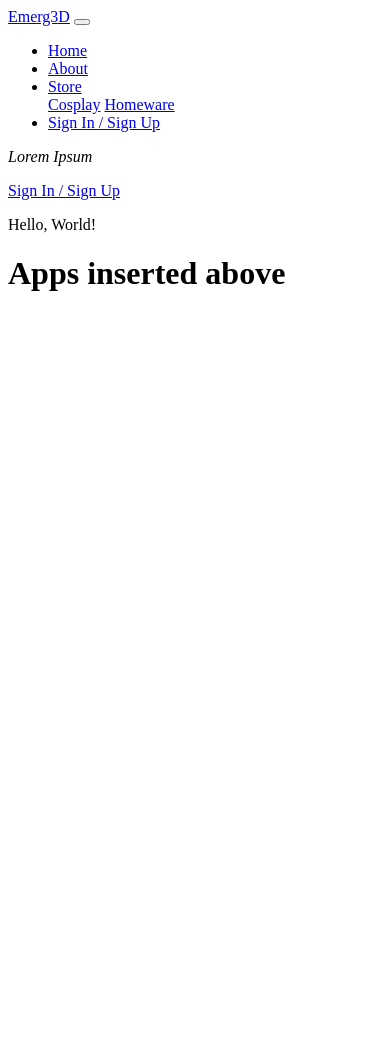
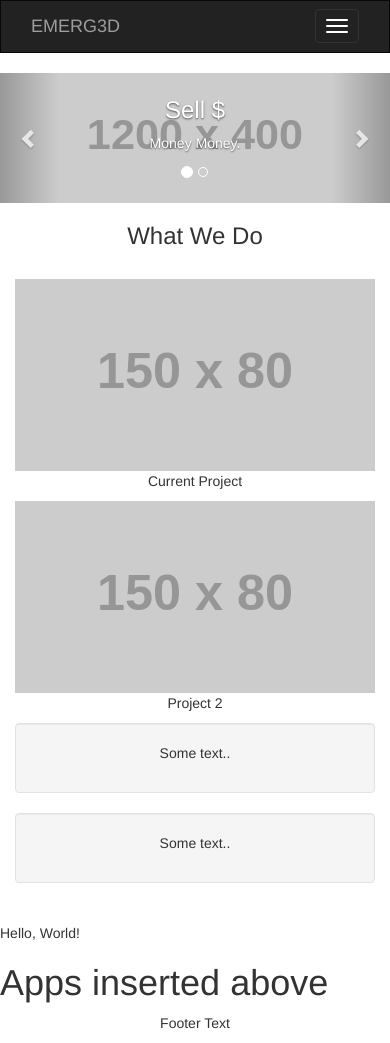
Before and after one commit to modonohoe/emerg3d, a Django app: page / in a window 390 px wide. Before the commit the page ends 844 px from the top, so only its background shows below. Run offline with Django 3.2, Linux system fonts and the light colour scheme; some libraries are stand-ins or nearby versions.

Commit message:
Add: w3schools bootstrap boilerplate to base.html

```diff
--- a/emerg3d/settings.py
+++ b/emerg3d/settings.py
@@ -27,7 +27,7 @@ TEMPLATES_DIR = os.path.join(BASE_DIR, 'templates')
 SECRET_KEY = os.environ.get('SECRET_KEY')
 
 # SECURITY WARNING: don't run with debug turned on in production!
-DEBUG = False
+DEBUG = True
 
 ALLOWED_HOSTS = ['emerg3d-426f1031de84.herokuapp.com',
                  '8000-modonohoe-emerg3d-xxmc8jkn3t.us2.codeanyapp.com']
--- a/templates/base.html
+++ b/templates/base.html
@@ -8,69 +8,142 @@
     <meta name="viewport" content="width=device-width, initial-scale=1.0" />
 
     <!-- stylesheets -->
-    <script
-      src="https://stackpath.bootstrapcdn.com/bootstrap/4.1.3/js/bootstrap.min.js"
-      integrity="sha384-ChfqqxuZUCnJSK3+MXmPNIyE6ZbWh2IMqE241rYiqJxyMiZ6OW/JmZQ5stwEULTy"
-      crossorigin="anonymous"
-    ></script>
+    <link
+      rel="stylesheet"
+      href="https://maxcdn.bootstrapcdn.com/bootstrap/3.4.1/css/bootstrap.min.css"
+    />
+    <script src="https://ajax.googleapis.com/ajax/libs/jquery/3.7.1/jquery.min.js"></script>
+    <script src="https://maxcdn.bootstrapcdn.com/bootstrap/3.4.1/js/bootstrap.min.js"></script>
     <link rel="stylesheet" href="{% static 'css/base.css' %}" />
 
     <title>Document</title>
   </head>
+
   <body>
-    <nav class="navbar navbar-dark navbar-expand-sm">
-      <a href="/" class="navbar-brand">Emerg3D</a>
-
+    <!-- bootstrap boilerplate from w3schools -->
+    <nav class="navbar navbar-inverse">
+      <div class="container">
+        <div class="row">
+          <div class="col-sm-6">
+            <div class="navbar-header navbar-right">
               <button
-        class="navbar-toggler ml-auto"
                 type="button"
+                class="navbar-toggle"
                 data-toggle="collapse"
-        data-target="#navbarNavDropdown"
-        aria-controls="navbarNavDropdown"
-        aria-expanded="false"
-        aria-label="Toggle navigation"
+                data-target="#myNavbar"
               >
-        <span class="navbar-toggler-icon"></span>
+                <span class="icon-bar"></span>
+                <span class="icon-bar"></span>
+                <span class="icon-bar"></span>
               </button>
-
-      <div class="collapse navbar-collapse" id="navbarNavDropdown">
-        <ul class="navbar-nav mr-auto">
-          <li class="active nav-item mr-2">
-            <a class="nav-link" href="#">Home</a>
-          </li>
-          <li class="nav-item mr-2">
-            <a class="nav-link" href="#">About</a>
-          </li>
-          <li class="nav-item dropdown">
-            <a
-              class="nav-link dropdown-toggle"
-              href="#"
-              id="navbarDropdownMenuLink"
-              role="button"
-              data-toggle="dropdown"
-              aria-haspopup="true"
-              aria-expanded="false"
-            >
-              Store
-            </a>
-            <div class="dropdown-menu" aria-labelledby="navbarDropdownMenuLink">
-              <a class="dropdown-item" href="#">Cosplay</a>
-              <a class="dropdown-item" href="#">Homeware</a>
+              <a class="navbar-brand" href="#">EMERG3D</a>
             </div>
-          </li>
-
-          <li class="nav-item mr-2 d-block d-sm-none">
-            <a class="nav-link" href="#">Sign In / Sign Up</a>
-          </li>
+          </div>
+          <div class="col-sm-6">
+            <div class="collapse navbar-collapse" id="myNavbar">
+              <ul class="nav navbar-nav navbar-right">
+                <li><a href="#">About</a></li>
+                <li><a href="#">Blog</a></li>
+                <li><a href="#">Shop</a></li>
+                <li><a href="#">Enquire</a></li>
+                <li><a href="#">Login</a></li>
               </ul>
             </div>
-      <div class="d-none d-md-block">
-        <p class="navbar-text my-auto mr-2">
-          <i>Lorem Ipsum</i>
-        </p>
-        <a href="#" class="btn btn--cta btn--red">Sign In / Sign Up</a>
+          </div>
+        </div>
       </div>
     </nav>
+
+    <div id="myCarousel" class="carousel slide" data-ride="carousel">
+      <!-- Indicators -->
+      <ol class="carousel-indicators">
+        <li data-target="#myCarousel" data-slide-to="0" class="active"></li>
+        <li data-target="#myCarousel" data-slide-to="1"></li>
+      </ol>
+
+      <!-- Wrapper for slides -->
+      <div class="carousel-inner" role="listbox">
+        <div class="item active">
+          <img src="https://placehold.it/1200x400?text=IMAGE" alt="Image" />
+          <div class="carousel-caption">
+            <h3>Sell $</h3>
+            <p>Money Money.</p>
+          </div>
+        </div>
+
+        <div class="item">
+          <img
+            src="https://placehold.it/1200x400?text=Another Image Maybe"
+            alt="Image"
+          />
+          <div class="carousel-caption">
+            <h3>More Sell $</h3>
+            <p>Lorem ipsum...</p>
+          </div>
+        </div>
+      </div>
+
+      <!-- Left and right controls -->
+      <a
+        class="left carousel-control"
+        href="#myCarousel"
+        role="button"
+        data-slide="prev"
+      >
+        <span
+          class="glyphicon glyphicon-chevron-left"
+          aria-hidden="true"
+        ></span>
+        <span class="sr-only">Previous</span>
+      </a>
+      <a
+        class="right carousel-control"
+        href="#myCarousel"
+        role="button"
+        data-slide="next"
+      >
+        <span
+          class="glyphicon glyphicon-chevron-right"
+          aria-hidden="true"
+        ></span>
+        <span class="sr-only">Next</span>
+      </a>
+    </div>
+
+    <div class="container text-center">
+      <h3>What We Do</h3>
+      <br />
+      <div class="row">
+        <div class="col-sm-4">
+          <img
+            src="https://placehold.it/150x80?text=IMAGE"
+            class="img-responsive"
+            style="width: 100%"
+            alt="Image"
+          />
+          <p>Current Project</p>
+        </div>
+        <div class="col-sm-4">
+          <img
+            src="https://placehold.it/150x80?text=IMAGE"
+            class="img-responsive"
+            style="width: 100%"
+            alt="Image"
+          />
+          <p>Project 2</p>
+        </div>
+        <div class="col-sm-4">
+          <div class="well">
+            <p>Some text..</p>
+          </div>
+          <div class="well">
+            <p>Some text..</p>
+          </div>
+        </div>
+      </div>
+    </div>
+    <br />
+
     <main>
       {% block content %}
       <!-- content goes here -->
@@ -79,8 +152,8 @@
 
     <h1>Apps inserted above</h1>
 
-    <footer>
-      <p></p>
+    <footer class="container-fluid text-center">
+      <p>Footer Text</p>
     </footer>
   </body>
 </html>
```
Also changed, not shown: static/base.css (+16 -34 lines). Lines whose indentation alone changed are shown as unchanged.
